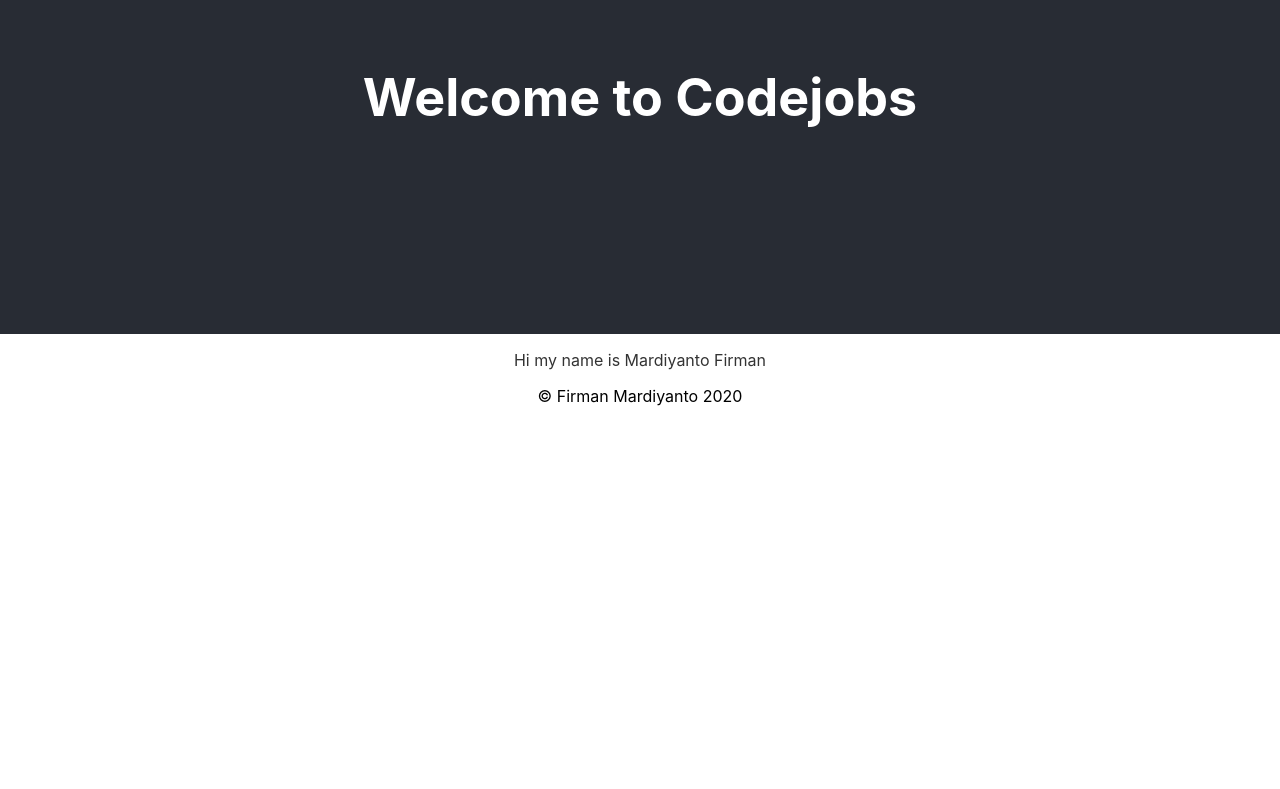
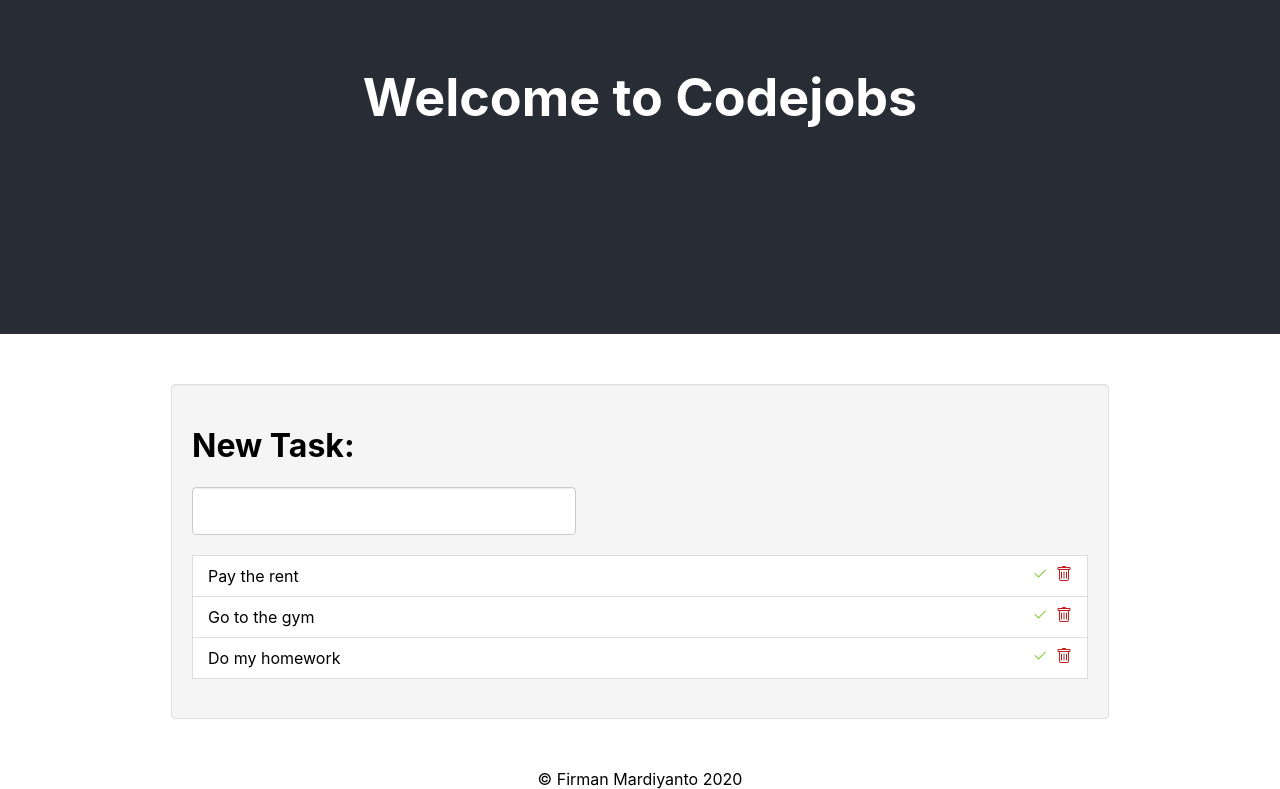
Before and after one commit to firmanmardiyanto/my-first-react-app-cookbook, a React (Create React App) app: page / in a window 1280 px wide. Shown: the part 466-1255 px from the top of the page. Before the commit the page ends 872 px from the top, so only its background shows below. Built offline with nearby package versions, Linux system fonts and the light colour scheme.

Commit message:
TodoList

```diff
--- a/package.json
+++ b/package.json
@@ -9,7 +9,9 @@
     "prop-types": "^15.7.2",
     "react": "^16.13.1",
     "react-dom": "^16.13.1",
-    "react-scripts": "3.4.3"
+    "react-icons": "^3.11.0",
+    "react-scripts": "3.4.3",
+    "uuid": "^8.3.0"
   },
   "scripts": {
     "start": "react-scripts start",
--- a/src/components/App.js
+++ b/src/components/App.js
@@ -1,5 +1,6 @@
 import React from "react";
-import Home from "./Home/Home";
+//import Home from "./Home/Home";
+import Todo from "./Todo/Todo";
 import Header from "../shared/components/layout/Header";
 import "./App.css";
 import Content from "../shared/components/layout/Content";
@@ -10,7 +11,8 @@ function App() {
     <div className="App">
       <Header title="Welcome to Codejobs" />
       <Content>
-        <Home />
+        {/*<Home />*/}
+        <Todo />
       </Content>
       <Footer />
     </div>
--- /dev/null
+++ b/src/components/Todo/List.js
@@ -0,0 +1,35 @@
+import React from "react";
+import { BsCheck, BsTrash } from "react-icons/bs";
+
+const List = (props) => (
+  <ul>
+    {props.items.map((item, key) => (
+      <li key={key} className={`${item.completed ? "completed" : "pending"}`}>
+        {/*
+         * Jika tasknya complete maka classnya completed
+         * Sebaliknya classnya pending
+         */}
+        {item.task}
+        <div className="actions">
+          {/*
+           * Menggunakan callback onClick dari props markAsCompleted
+           */}
+          <span
+            className={item.completed ? "hide" : "done"}
+            onClick={() => props.markAsCompleted(item.id)}
+          >
+            <BsCheck />
+          </span>
+          {/*
+           * Menggunakan callback onClick dari props removeTask
+           */}
+          <span className="trash" onClick={() => props.removeTask(item.id)}>
+            <BsTrash />
+          </span>
+        </div>
+      </li>
+    ))}
+  </ul>
+);
+
+export default List;
--- /dev/null
+++ b/src/components/Todo/Todo.css
@@ -0,0 +1,70 @@
+.Todo {
+    background-color: #f5f5f5;
+    border-radius: 4px;
+    border: 1px solid #e3e3e3;
+    box-shadow: inset 0 1px 1px rgba(0, 0, 0, .05);
+    margin: 50px auto;
+    min-height: 20px;
+    padding: 20px;
+    text-align: left;
+    width: 70%;
+}
+
+.Todo ul {
+    margin: 20px 0px;
+    padding: 0;
+    list-style: none;
+}
+
+.Todo ul li {
+    border: 1px solid #ddd;
+    display: flex;
+    justify-content: space-between;
+    margin-bottom: -1px;
+    padding: 10px 15px;
+}
+
+.Todo ul li .hide {
+    visibility:hidden;
+}
+
+.completed {
+    background-color: #dff0d8;
+}
+
+.pending {
+    background-color: #fff;
+}
+
+.Todo ul li .actions {
+    display: flex;
+    justify-content: space-between;
+    width: 40px;
+}
+
+.Todo ul li span {
+    cursor: pointer;
+}
+
+.Todo ul li .done {
+    color: #79c41d;
+    display: block;
+}
+
+.Todo ul li .trash {
+    color: #c41d1d;
+    display: block;
+}
+
+.Todo form input {
+    background-color: #fff;
+    border-radius: 4px;
+    border: 1px solid #ccc;
+    box-shadow: inset 0 1px 1px rgba(0, 0, 0, .075);
+    color: #555;
+    font-size: 14px;
+    height: 34px;
+    line-height: 34px;
+    padding: 6px 12px;
+    width: 40%;
+}
--- /dev/null
+++ b/src/components/Todo/Todo.js
@@ -0,0 +1,115 @@
+import React, { Component } from "react";
+import "./Todo.css";
+import { v4 as uuidv4 } from "uuid";
+import List from "./List";
+
+class Todo extends Component {
+  constructor() {
+    super();
+    // initial state
+    this.state = {
+      task: "",
+      items: [],
+    };
+  }
+
+  componentWillMount() {
+    // setting default task
+    this.setState({
+      items: [
+        {
+          id: uuidv4(),
+          task: "Pay the rent",
+          completed: false,
+        },
+        {
+          id: uuidv4(),
+          task: "Go to the gym",
+          completed: false,
+        },
+        {
+          id: uuidv4(),
+          task: "Do my homework",
+          completed: false,
+        },
+      ],
+    });
+  }
+
+  handleOnChange = (e) => {
+    const {
+      target: { value },
+    } = e;
+    // Update task value
+    this.setState({
+      task: value,
+    });
+  };
+
+  handleOnSubmit = (e) => {
+    // Menetapkan Prevent Default
+    e.preventDefault();
+
+    // Saat di submit nilai task direset dan ditambahkan ke items
+    if (this.state.task.trim() !== "") {
+      this.setState({
+        task: "",
+        items: [
+          ...this.state.items,
+          {
+            id: uuidv4(),
+            task: this.state.task,
+            completed: false,
+          },
+        ],
+      });
+    }
+  };
+
+  markAsCompleted = (id) => {
+    // Mencari index task berdasarkan id
+    const taskIndex = this.state.items.findIndex((task) => task.id === id);
+
+    // Mengcopy Items Baru
+    let newItems = [...this.state.items];
+
+    // Menandai selesai
+    newItems[taskIndex] = {
+      ...newItems[taskIndex],
+      completed: !newItems[taskIndex].completed,
+    };
+    console.log(newItems);
+    // Memperbaharui state
+    this.setState({
+      items: newItems,
+    });
+  };
+
+  removeTask = (id) => {
+    // Filter task berdasarkan id (idnya di remove !==)
+    const filterTask = this.state.items.filter((task) => task.id !== id);
+
+    // Memperbaharui state
+    this.setState({
+      items: filterTask,
+    });
+  };
+
+  render() {
+    return (
+      <div className="Todo">
+        <h1>New Task:</h1>
+        <form onSubmit={this.handleOnSubmit}>
+          <input value={this.state.task} onChange={this.handleOnChange} />
+        </form>
+        <List
+          items={this.state.items}
+          markAsCompleted={this.markAsCompleted}
+          removeTask={this.removeTask}
+        />
+      </div>
+    );
+  }
+}
+
+export default Todo;
```
Also changed, not shown: 1 other file (tests, documents, lock files or other folders).
